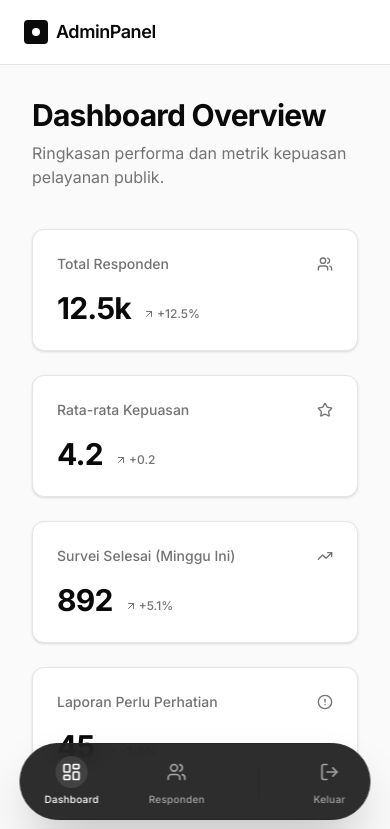
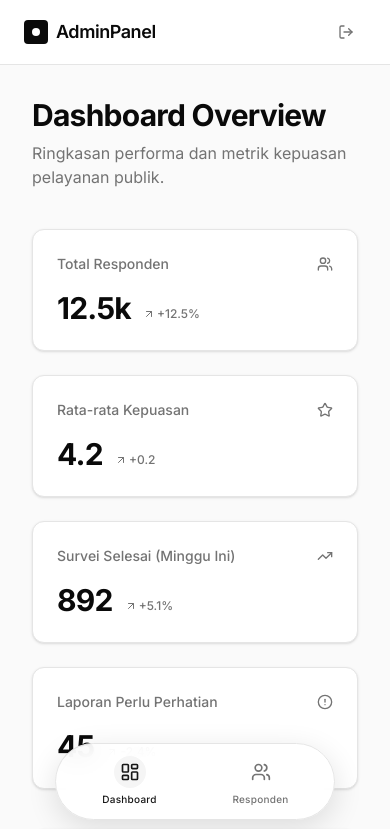
Before and after one commit to sutiawan19/SIPODA, a Next.js app: page /admin/dashboard in a window 390 px wide. Shown: the top 829 px of the page. Built offline with nearby package versions, Linux system fonts and the light colour scheme.

Commit message:
Update mobile navigation theme to white and adjust CTA layout

```diff
--- a/components/admin/AdminNavbar.tsx
+++ b/components/admin/AdminNavbar.tsx
@@ -50,21 +50,21 @@ export function AdminNavbar() {
           </div>
 
           <div className="flex items-center gap-2">
-            {/* Desktop logout */}
+            {/* Logout */}
             <Link
               href="/admin/login"
-              className="hidden md:flex items-center gap-2 px-3 py-1.5 rounded-md text-sm font-medium text-neutral-500 hover:text-red-600 hover:bg-red-50 transition-colors"
+              className="flex items-center gap-2 px-3 py-1.5 rounded-md text-sm font-medium text-neutral-500 hover:text-red-600 hover:bg-red-50 transition-colors"
             >
               <LogOut className="w-4 h-4" />
-              Keluar
+              <span className="hidden sm:inline">Keluar</span>
             </Link>
           </div>
         </div>
       </header>
 
       {/* Mobile Bottom Floating Nav */}
-      <div className="md:hidden fixed bottom-6 left-1/2 -translate-x-1/2 z-50 w-[90%] max-w-[360px]">
-        <div className="bg-neutral-900/90 backdrop-blur-md border border-neutral-800 shadow-2xl rounded-full px-6 py-3 flex justify-between items-center text-neutral-400">
+      <div className="md:hidden fixed bottom-6 left-1/2 -translate-x-1/2 z-50 w-[85%] max-w-[280px]">
+        <div className="bg-white/90 backdrop-blur-md border border-neutral-200 shadow-[0_8px_30px_rgb(0,0,0,0.12)] rounded-full px-2 py-2 flex justify-around items-center text-neutral-500">
           {links.map((link) => {
             const isActive = pathname.startsWith(link.href);
             const Icon = link.icon;
@@ -72,11 +72,11 @@ export function AdminNavbar() {
               <Link
                 key={link.name}
                 href={link.href}
-                className={`flex flex-col items-center gap-1 transition-colors ${
-                  isActive ? "text-white" : "hover:text-neutral-200"
+                className={`flex flex-col items-center gap-1 transition-all flex-1 py-1 ${
+                  isActive ? "text-neutral-900" : "hover:text-neutral-800"
                 }`}
               >
-                <div className={`p-1.5 rounded-full ${isActive ? "bg-white/10" : "transparent"}`}>
+                <div className={`p-1.5 rounded-full ${isActive ? "bg-neutral-100" : "transparent"}`}>
                   <Icon className="w-5 h-5" />
                 </div>
                 <span className="text-[10px] font-medium tracking-wide">
@@ -85,18 +85,6 @@ export function AdminNavbar() {
               </Link>
             );
           })}
-
-          <div className="w-[1px] h-8 bg-neutral-800 mx-1" />
-
-          <Link
-            href="/admin/login"
-            className="flex flex-col items-center gap-1 text-neutral-400 hover:text-red-400 transition-colors"
-          >
-            <div className="p-1.5 rounded-full transparent">
-              <LogOut className="w-5 h-5" />
-            </div>
-            <span className="text-[10px] font-medium tracking-wide">Keluar</span>
-          </Link>
         </div>
       </div>
     </>
```
